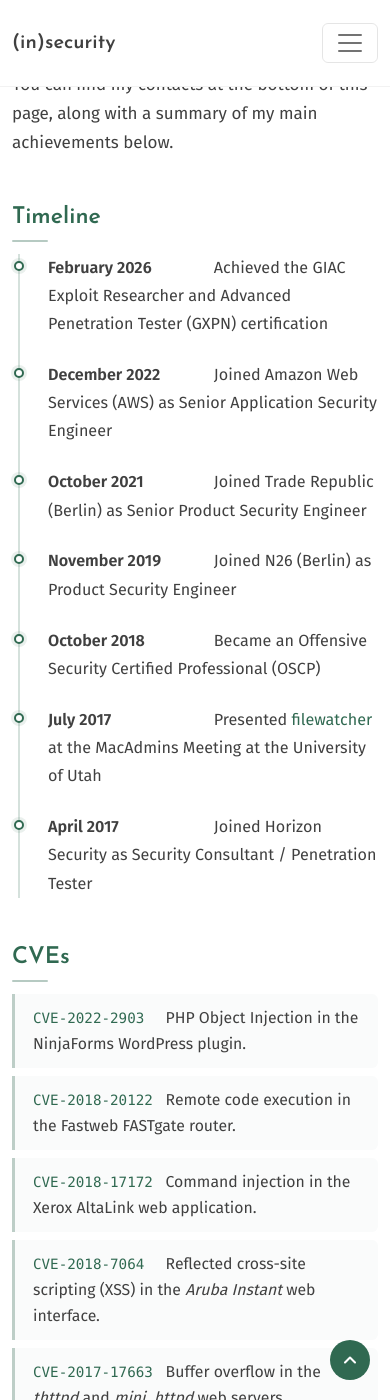
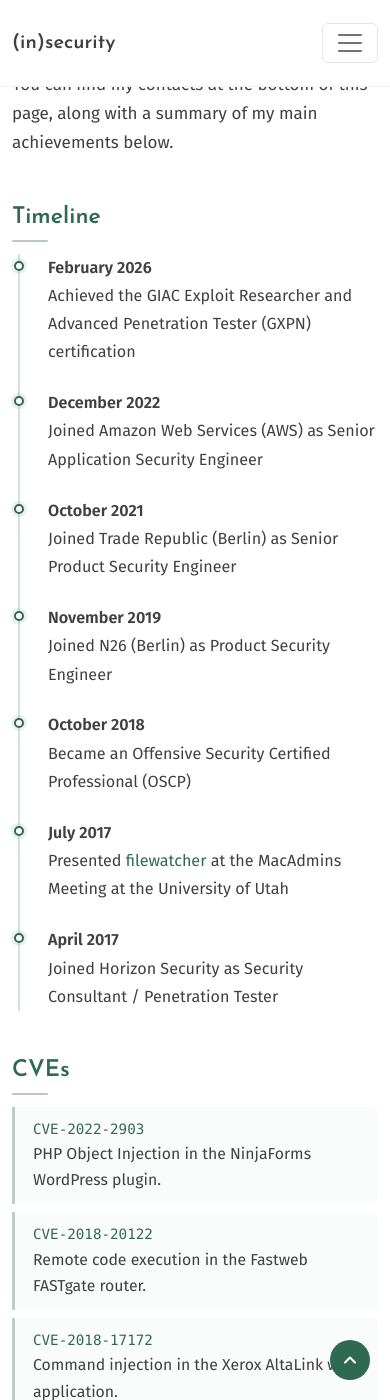
Before and after one commit to santoru/insecurity, a Jekyll site: the page built from about.md, in a window 390 px wide and 1400 px high, scrolled down 1329 px. Built offline with Jekyll 4.4.1, drawn with Linux system fonts in a browser that asks for light colours.

Commit message:
Stack timeline dates and CVE IDs above descriptions on mobile

```diff
--- a/css/style.css
+++ b/css/style.css
@@ -331,5 +331,14 @@
   transform: translateY(-2px);
 }
 
+/* Mobile: stack date/ID above description */
+@media (max-width: 768px) {
+  .timeline-list li strong,
+  .cve-list li a {
+    display: block;
+    min-width: auto;
+  }
+}
+
 /* Footer */
 .footer-nav li { padding: 10px; }
```
